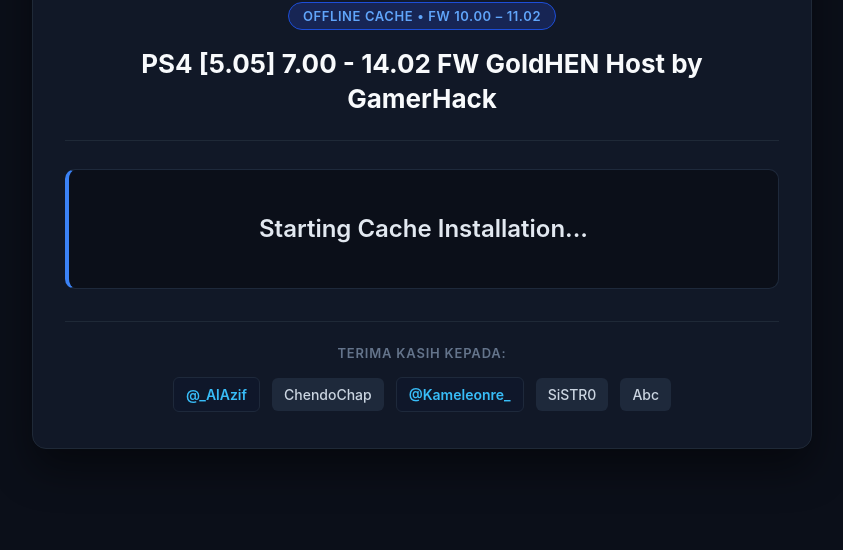
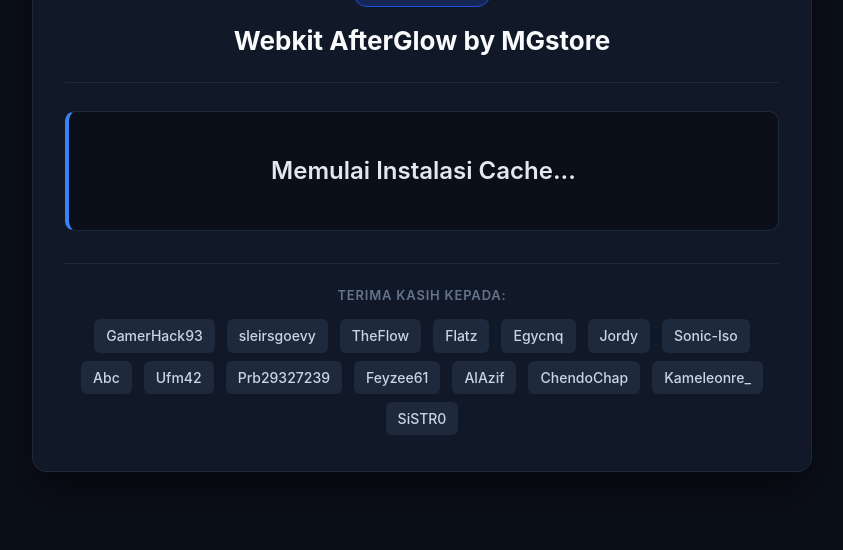
Before and after one commit to MGstore96/lapse2, a plain HTML site: page cacheslopkit.html in a window 1280 px wide. Shown: the part 250-800 px from the top of the page, without its empty margins (218-1061 px from the left). Drawn offline with Linux system fonts and the light colour scheme.

Commit message:
update cacheslopkit.html

```diff
--- a/cacheslopkit.html
+++ b/cacheslopkit.html
@@ -3,7 +3,7 @@
 <head>
 <meta charset="UTF-8">
 <meta name="viewport" content="width=device-width, initial-scale=1.0">
-<title>PS4 [5.05] 7.00 - 14.02 FW GoldHEN Host by GamerHack</title>
+<title>7.00- 14.02 Webkit by MGstore</title>
 <link rel="stylesheet" href="style.css">
 </head>
 <body>
@@ -14,11 +14,11 @@ history.go(-histlength);
 
 function DLProgress(e) {
   Percent = (Math.round(e.loaded / e.total * 100));
-  window.msgs.innerHTML = "Installing Offline Cache: " + Percent + "%";
+  window.msgs.innerHTML = "Menginstal Cache Offline: " + Percent + "%";
 }
 
 function DisplayCacheProgress() {
-  window.msgs.innerHTML = "Cache Installed Successfully ✔";
+  window.msgs.innerHTML = "Cache Berhasil Diinstal";
   setTimeout(function () {
     window.location.replace("index.html");
   }, 1500);
@@ -28,7 +28,7 @@ window.applicationCache.addEventListener("progress", DLProgress, false);
 window.applicationCache.oncached = function (e) { DisplayCacheProgress(); };
 window.applicationCache.onupdateready = function (e) { DisplayCacheProgress(); };
 window.applicationCache.onerror = function (e) {
-  window.msgs.innerHTML = "Error Installing Cache! - Clear and Re-Open Your Browser ...";
+  window.msgs.innerHTML = "Kesalahan Saat Menginstal Cache! - Bersihkan dan Buka Kembali Browser Anda ...";
 };
 </script>
 
@@ -37,22 +37,32 @@ window.applicationCache.onerror = function (e) {
     <img src="logo.png" alt="MG Store Logo" class="logo-img">
   </div>
 
-  <div class="badge">OFFLINE CACHE • FW 10.00 – 11.02</div>
-  <h1 class="title">PS4 [5.05] 7.00 - 14.02 FW GoldHEN Host by GamerHack</h1>
+  <div class="badge">FW 7.00 – 14.02</div>
+  <h1 class="title">Webkit AfterGlow by MGstore</h1>
   <hr class="divider">
 
   <div class="status-box">
-    <div id="msgs">Starting Cache Installation...</div>
+    <div id="msgs">Memulai Instalasi Cache...</div>
   </div>
 
   <div class="thanks-section">
     <h3>TERIMA KASIH KEPADA:</h3>
     <div class="credits-list">
-      <a href="https://twitter.com/_AlAzif">@_AlAzif</a>
-      <span class="credit-item">ChendoChap</span>
-      <a href="https://x.com/Kameleonre_">@Kameleonre_</a>
-      <span class="credit-item">SiSTR0</span>
-      <span class="credit-item">Abc</span>
+      <span class="credit-item">GamerHack93</span>
+            <span class="credit-item">sleirsgoevy</span>
+            <span class="credit-item">TheFlow</span>
+            <span class="credit-item">Flatz</span>
+            <span class="credit-item">Egycnq</span>
+            <span class="credit-item">Jordy</span>
+            <span class="credit-item">Sonic-Iso</span>
+            <span class="credit-item">Abc</span>
+            <span class="credit-item">Ufm42</span>
+            <span class="credit-item">Prb29327239</span>
+            <span class="credit-item">Feyzee61</span>
+            <span class="credit-item">AlAzif</span>
+            <span class="credit-item">ChendoChap</span>
+            <span class="credit-item">Kameleonre_</span>
+            <span class="credit-item">SiSTR0</span
     </div>
   </div>
 </div>
```
